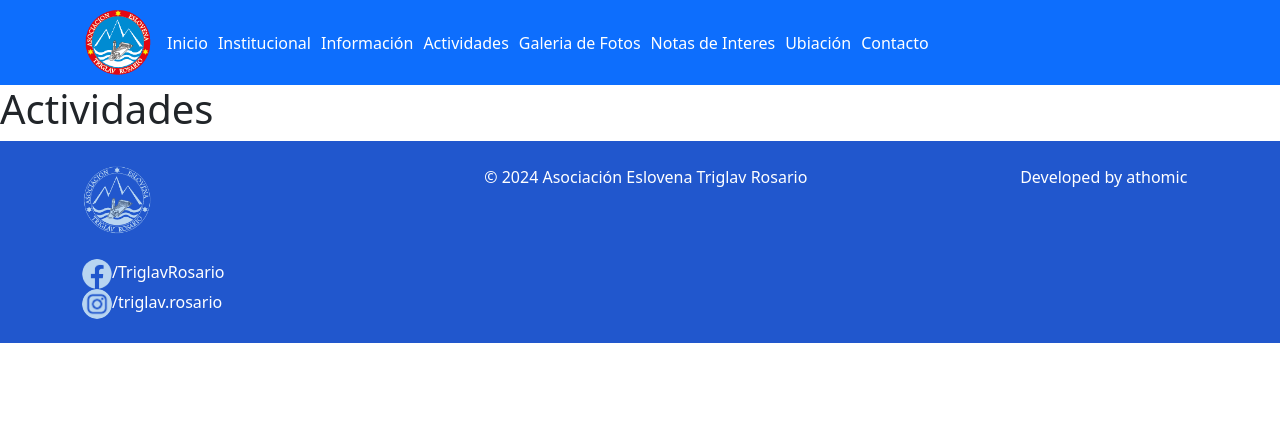
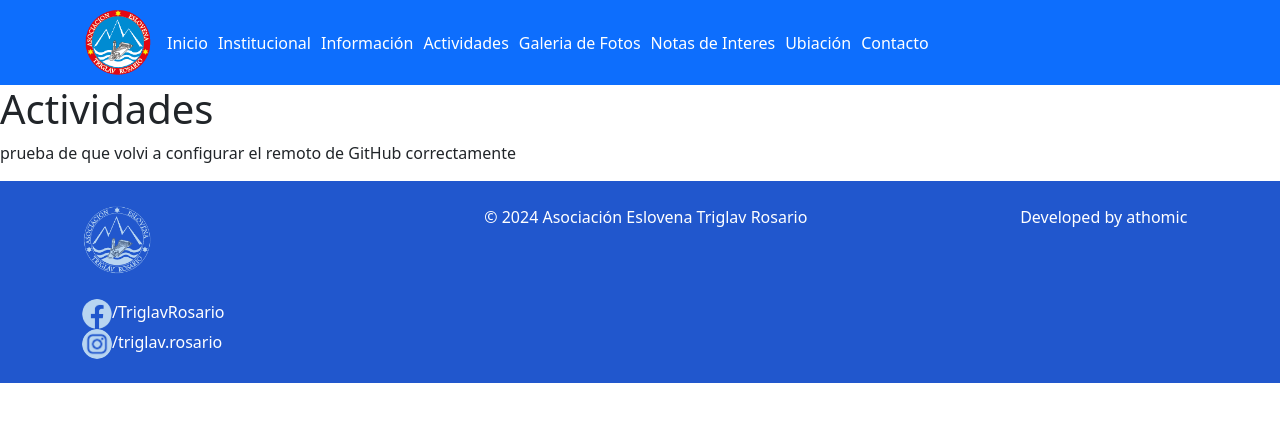
Before and after one commit to LisandroRP95/AsocEslovenaTriglav, a React (Vite) app: page /actividades in a window 1280 px wide. Shown: the top 422 px of the page. Built offline with nearby package versions, Linux system fonts and the light colour scheme.

Commit message:
actividades, prueba de remoto

```diff
--- a/src/Components/Activities/Activities.jsx
+++ b/src/Components/Activities/Activities.jsx
@@ -3,6 +3,7 @@ const Activities = () => {
   return (
     <div>
       <h1>Actividades</h1>
+      <p>prueba de que volvi a configurar el remoto de GitHub correctamente</p>
     </div>
   )
 }
```
